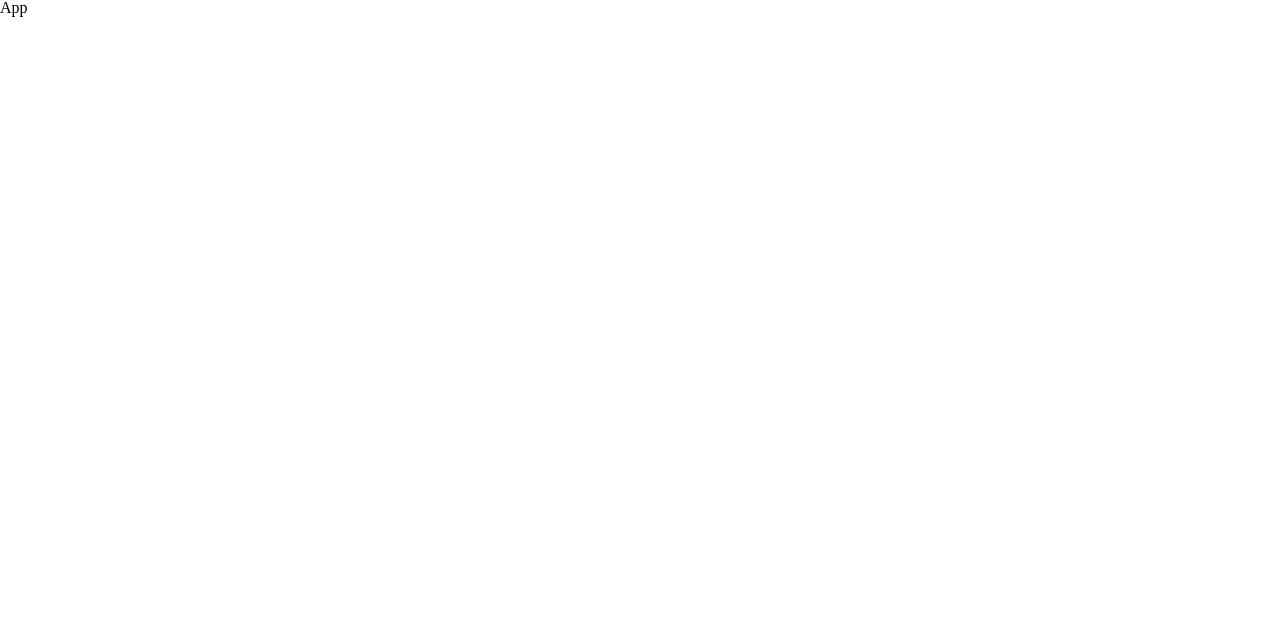
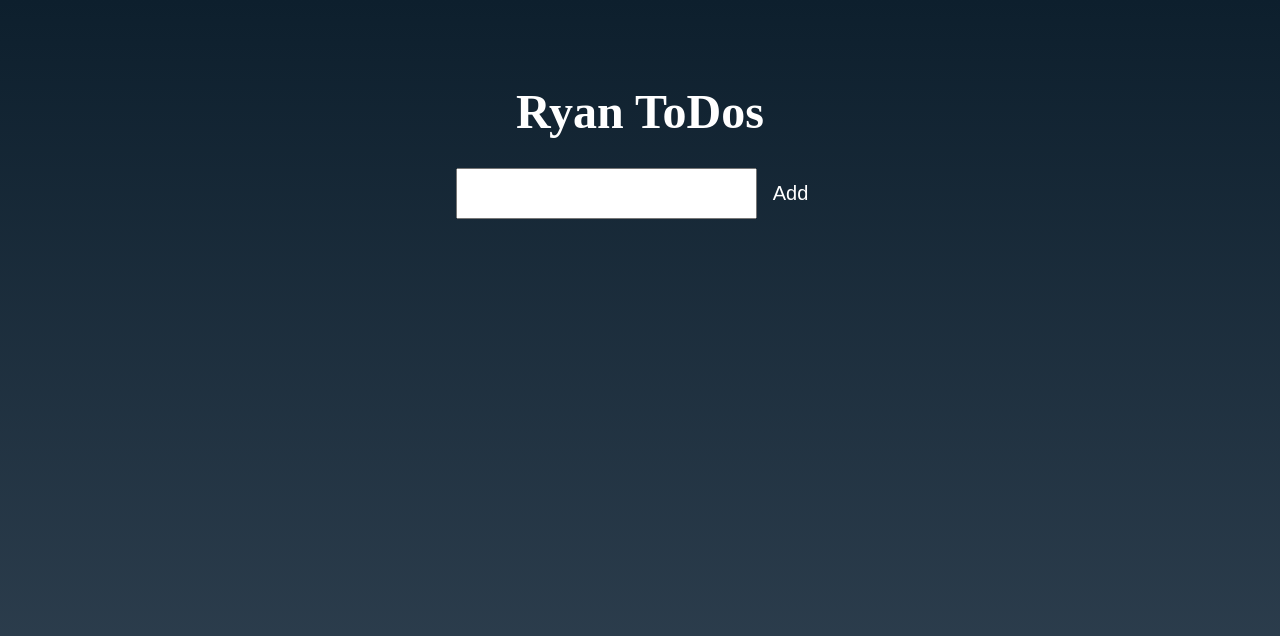
Before and after one commit to mediumryan/recoil_todo, a React (Create React App) app: page / in a window 1280 px wide. Shown: the top 636 px of the page. Built offline with nearby package versions, Linux system fonts and the light colour scheme; a web font is replaced by a local one.

Commit message:
[Update] Change list item's state

```diff
--- a/src/App.js
+++ b/src/App.js
@@ -1,5 +1,30 @@
 import React from 'react';
+import { styled } from 'styled-components';
+import FormBox from './Components/FormBox';
+import ListBox from './Components/ListBox';
+
+const MainWrapper = styled.div`
+    height: 100vh;
+    background: linear-gradient(var(--bg-100), var(--bg-300));
+    color: var(--text-100);
+    display: flex;
+    flex-direction: column;
+    align-items: center;
+    padding: 24px 48px;
+`;
+
+const Title = styled.h1`
+    font-size: 48px;
+    font-weight: 700;
+    margin: 64px 0 32px 0;
+`;
 
 export default function App() {
-    return <div>App</div>;
+    return (
+        <MainWrapper>
+            <Title>Ryan ToDos</Title>
+            <FormBox />
+            <ListBox />
+        </MainWrapper>
+    );
 }
--- /dev/null
+++ b/src/Components/FormBox.jsx
@@ -0,0 +1,40 @@
+import React from 'react';
+import { useForm } from 'react-hook-form';
+import { useRecoilState } from 'recoil';
+import { styled } from 'styled-components';
+import { listItem } from '../atom';
+
+const Input = styled.input`
+    font-size: 20px;
+    padding: 12px 16px;
+`;
+
+const SubmitBtn = styled.button`
+    color: var(--text-100);
+    font-size: 20px;
+    padding: 12px 16px;
+`;
+
+export default function FormBox() {
+    const { register, handleSubmit, setValue } = useForm();
+    const [list, setList] = useRecoilState(listItem);
+
+    const createToDo = (data) => {
+        const newList = { id: Date.now(), text: data.toDo, state: 'TO_DO' };
+        setList([...list, newList]);
+    };
+
+    const onValid = (data) => {
+        createToDo(data);
+        setValue('toDo', '');
+    };
+
+    console.log(list);
+
+    return (
+        <form onSubmit={handleSubmit(onValid)}>
+            <Input {...register('toDo', { required: true })} />
+            <SubmitBtn>Add</SubmitBtn>
+        </form>
+    );
+}
--- /dev/null
+++ b/src/Components/ListBox.jsx
@@ -0,0 +1,79 @@
+import React from 'react';
+import { useRecoilState } from 'recoil';
+import { styled } from 'styled-components';
+import { listItem } from '../atom';
+
+const List = styled.ul``;
+
+const ListItems = styled.li``;
+
+const ListStateButtons = styled.button`
+    color: tomato;
+`;
+
+export default function ListBox() {
+    const [list, setList] = useRecoilState(listItem);
+
+    const toggleItemState = (itemState, itemId, itemText) => {
+        const itemIndex = list.findIndex((a) => a.id === itemId);
+        const newItem = { id: itemId, text: itemText, state: itemState };
+        setList([
+            ...list.slice(0, itemIndex),
+            newItem,
+            ...list.slice(itemIndex + 1),
+        ]);
+    };
+
+    console.log(list);
+
+    return (
+        <List>
+            {list.map((item) => {
+                return (
+                    <ListItems key={item.id}>
+                        <span>{item.text}</span>
+                        {item.state !== 'TO_DO' && (
+                            <ListStateButtons
+                                onClick={() => {
+                                    toggleItemState(
+                                        'TO_DO',
+                                        item.id,
+                                        item.text
+                                    );
+                                }}
+                            >
+                                TODO
+                            </ListStateButtons>
+                        )}
+                        {item.state !== 'DOING' && (
+                            <ListStateButtons
+                                onClick={() => {
+                                    toggleItemState(
+                                        'DOING',
+                                        item.id,
+                                        item.text
+                                    );
+                                }}
+                            >
+                                DOING
+                            </ListStateButtons>
+                        )}
+                        {item.state !== 'DONE' && (
+                            <ListStateButtons
+                                onClick={() => {
+                                    toggleItemState('DONE', item.id, item.text);
+                                }}
+                            >
+                                DONE
+                            </ListStateButtons>
+                        )}
+                    </ListItems>
+                );
+            })}
+        </List>
+    );
+}
+
+// 바꿔야할 아이템의 인덱스 번호를 찾고,
+// 아이템[인덱스].상태 === 클릭한 버튼의 값  으로 변경,
+// 기존 스테이트의 불변성을 유지한채로 스테이트값 교체.
```
